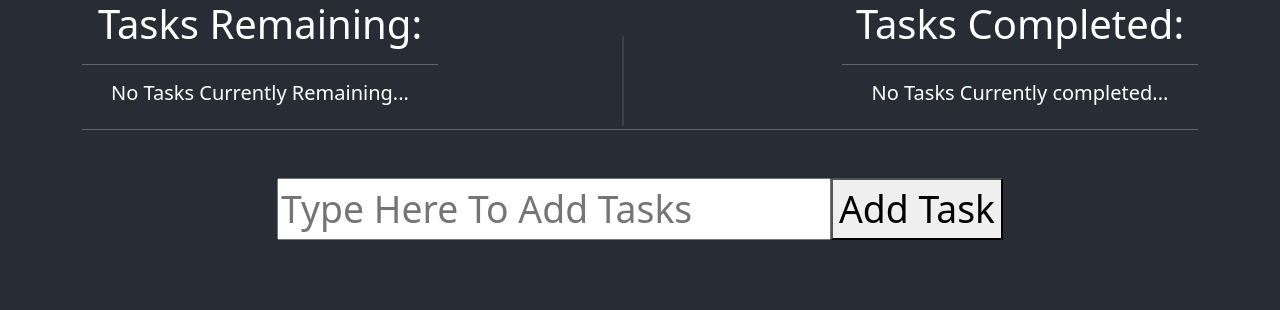
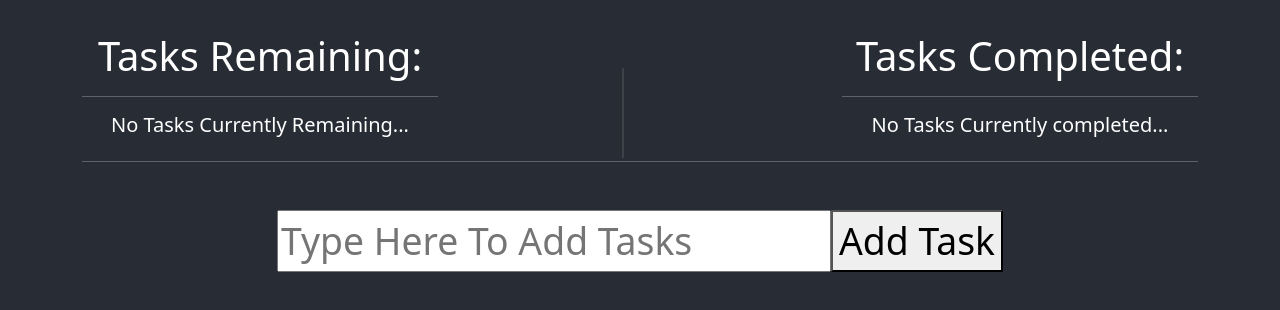
Before and after one commit to CodersforLearning/todo-app-react-Arithmetic-Overflow, a React (Create React App) app: page / in a window 1280 px wide. Shown: the top 310 px of the page. Built offline with nearby package versions, Linux system fonts and the light colour scheme.

Commit message:
Minor styling update

```diff
--- a/src/components/TaskList.jsx
+++ b/src/components/TaskList.jsx
@@ -39,7 +39,7 @@ const TaskList = ({
     </div>
 
   return (
-    <Container style={{'marginBottom': '4vh'}}>
+    <Container style={{'marginBottom': '4vh', 'marginTop': '4vh'}}>
       <Row>
         <Col>
           <h1 style={{'marginBottom': '2vh'}}>
--- a/src/components/TaskPanel.jsx
+++ b/src/components/TaskPanel.jsx
@@ -2,9 +2,6 @@ import React, { useState } from 'react';
 
 import TaskList from './TaskList';
 import AdditionPanel from './AdditionPanel';
-
-import { Container, Row, Col } from 'react-bootstrap';
-
 
 const TaskPanel = ({ className }) => {
   const [taskList, setTaskList] =
```
